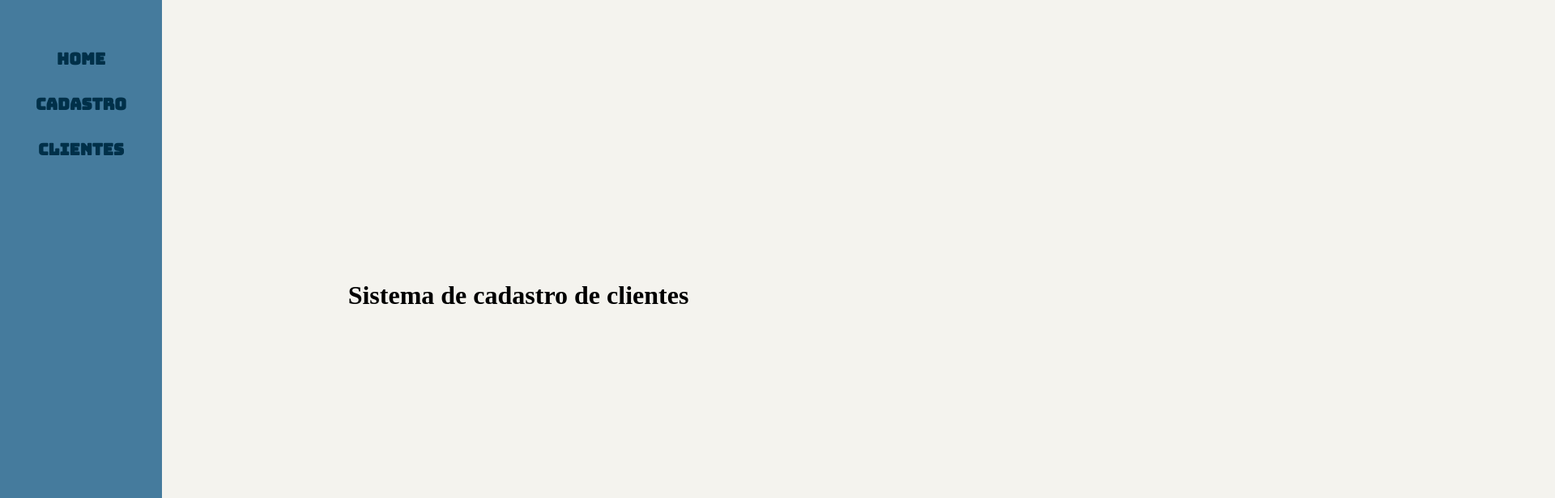
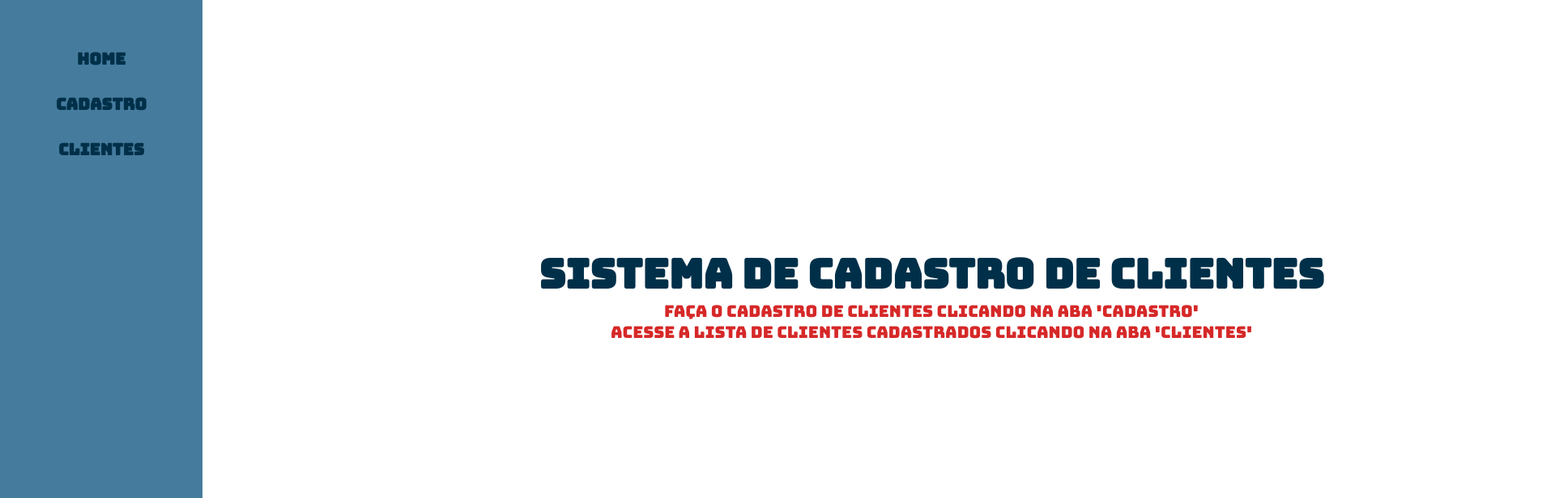
Before and after one commit to lelaranja/formCliente-SprintII-Resilia, a React (Vite) app: page / in a window 1280 px wide. Shown: the top 616 px of the page at 81% size, 1920 px wide, since content can reach past the window. Built offline with nearby package versions, Linux system fonts and the light colour scheme.

Commit message:
feat: ajuste páginas interativas

```diff
--- a/pages/Home/Home.jsx
+++ b/pages/Home/Home.jsx
@@ -5,6 +5,8 @@
   return (
     <div className={S.container}>
       <h1>Sistema de cadastro de clientes</h1>
+      <p>Faça o cadastro de clientes clicando na aba 'Cadastro'</p>
+      <p>Acesse a lista de clientes cadastrados clicando na aba 'Clientes'</p>
     </div>
   )
 }
--- a/pages/Home/Home.module.css
+++ b/pages/Home/Home.module.css
@@ -1,7 +1,22 @@
+@import url("https://fonts.googleapis.com/css2?family=Bungee&display=swap");
+
 .container {
   height: calc(100vh - 70px);
+  width: 1800px;
   display: flex;
   flex-direction: column;
   justify-content: center;
   align-items: center;
 }
+
+.container h1 {
+  font-family: "Bungee", cursive;
+  font-size: 50px;
+  color: #003049;
+}
+
+.container p {
+  font-family: "Bungee", cursive;
+  font-size: 20px;
+  color: #d62828;
+}
--- a/src/App.css
+++ b/src/App.css
@@ -1,17 +1,12 @@
-* {
-  background-color: #f4f3ee;
-}
-
-.divPai {
-  height: 100%;
-  display: flex;
-  flex-direction: row;
-  justify-content: center;
-  align-items: center;
-}
-
 #root {
   width: 100%;
   margin: 0 auto;
   text-align: center;
 }
+
+div {
+  display: flex;
+  flex-direction: row;
+  /* align-items: center; /
+  / justify-content: center; */
+}
--- a/src/components/MenuLateral/MenuLateral.jsx
+++ b/src/components/MenuLateral/MenuLateral.jsx
@@ -4,15 +4,19 @@
 
 const MenuLateral = () => {
   return (
-    <div className={S.container}>
-      <aside>
-        <nav>
-          <Link className={S.link} to={"/"}>Home</Link>
-          <Link className={S.link} to={"/cadastro"}>Cadastro</Link>
-          <Link className={S.link} to={"/clientes"}>Clientes</Link>
-        </nav>
-      </aside>
-    </div>
+    <aside className={S.container}>
+      <nav>
+        <Link className={S.link} to={"/"}>
+          Home
+        </Link>
+        <Link className={S.link} to={"/cadastro"}>
+          Cadastro
+        </Link>
+        <Link className={S.link} to={"/clientes"}>
+          Clientes
+        </Link>
+      </nav>
+    </aside>
   );
 };
 
--- a/src/components/MenuLateral/MenuLateral.module.css
+++ b/src/components/MenuLateral/MenuLateral.module.css
@@ -1,21 +1,16 @@
 @import url("https://fonts.googleapis.com/css2?family=Bungee&display=swap");
 
 .container {
-  width: 10vh;
+  width: 250px;
   height: 100vh;
   display: flex;
-  font-family: "Bungee", cursive;
-  flex-direction: column;
   justify-content: center;
   align-items: flex-start;
-  position: fixed;
-}
-.container aside {
-  width: 30%;
+  font-family: "Bungee", cursive;
   min-width: 200px;
-  height: 150%;
   background-color: #457b9d;
   padding: 20px;
+  text-align: center;
 }
 
 .link,
--- a/src/index.css
+++ b/src/index.css
@@ -3,8 +3,3 @@
   margin: 0;
   box-sizing: border-box;
 }
-
-body {
-  width: 100%;
-  min-height: 100vh;
-}
```
Also changed, not shown: pages/Registration/Registration.jsx (+7 -7 lines).
